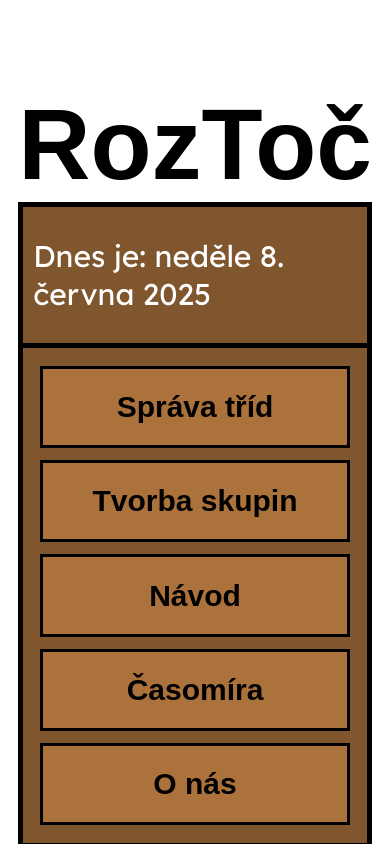
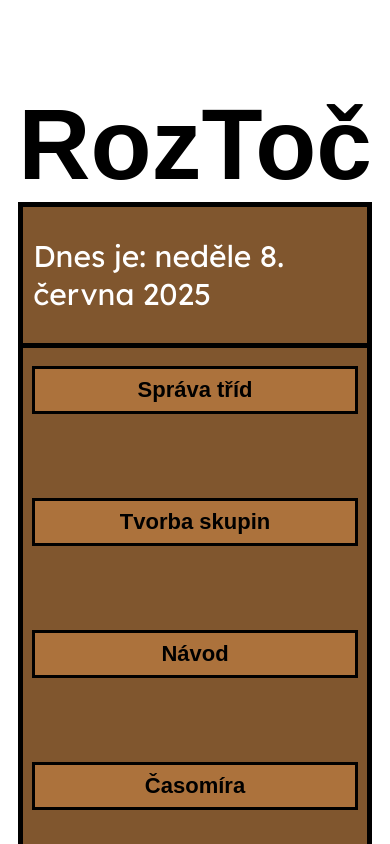
Before and after one commit to MichaelaHeidlerova/RozToc, a React (Vite) app in the folder my-app/: page /#/groups/1 in a window 390 px wide. Shown: the top 844 px of the page. Built offline with nearby package versions, Linux system fonts and the light colour scheme; a web font is replaced by a local one.

Commit message:
responzivni navigation a board

```diff
--- a/my-app/src/global.css
+++ b/my-app/src/global.css
@@ -72,8 +72,8 @@ body {
   display: flex;
   flex-direction: column;
   /* min-width: 340px; */
-  max-width: 100%;
-  max-height: 500px;
+  /* max-width: 100%; */
+  /* max-height: 500px; */
   align-items: center;
   border: 5px solid black;
   border-top: none;
@@ -91,7 +91,7 @@ body {
 .timer,
 .aboutUs {
   width: 90%;
-  height: 150px;
+  min-height: 120px;
   margin: 6px;
 }
 
@@ -199,6 +199,7 @@ td,
 
   .main-container {
     flex-direction: column;
+    width: 100%;
   }
 
   .mites,
@@ -220,6 +221,25 @@ td,
   .board {
     width: 100%;
     padding: 10px;
+  }
+
+  .classManagement,
+  .groupFormation,
+  .instructions,
+  .timer,
+  .aboutUs {
+    width: 95%;
+  }
+
+  .drawersBtn {
+    font-size: 22px;
+    padding: 8px;
+  }
+}
+
+@media (min-width: 769px) {
+  .navigation {
+    width: 340px;
   }
 }
 
```
